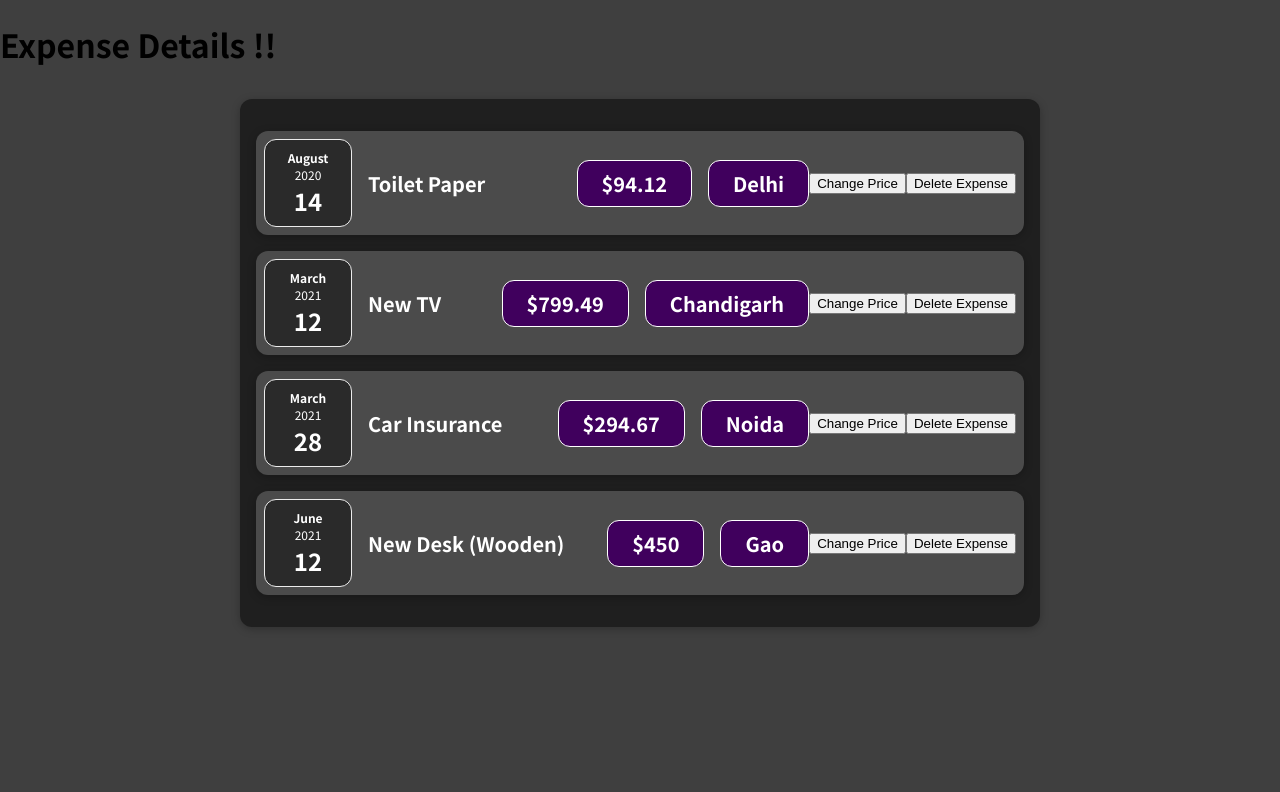
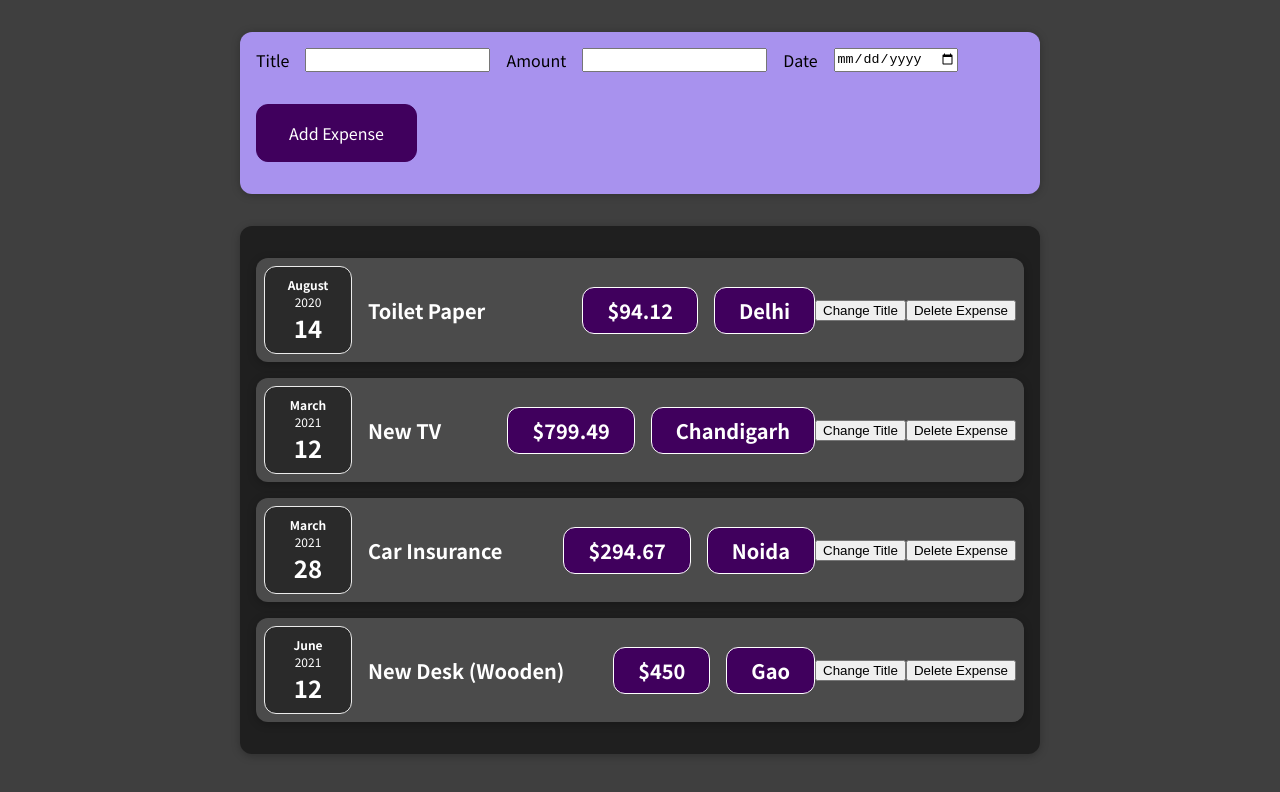
Before and after one commit to Rahul-71/Expenses, a React (Create React App) app: page / in a window 1280 px wide. Shown: the top 792 px of the page. Built offline with nearby package versions, Linux system fonts and the light colour scheme.

Commit message:
Task3. loggin all the inputs to console.

```diff
--- a/src/App.js
+++ b/src/App.js
@@ -1,4 +1,5 @@
 import Expenses from "./components/Expenses/Expenses";
+import NewExpense from "./components/NewExpense/NewExpense";
 import "./index.css";
 
 const App = () => {
@@ -11,7 +12,8 @@
 
 	return (
 		<div className="App">
-			<h1>Expense Details !!</h1>
+			{/* <h1>Expense Details !!</h1> */}
+			<NewExpense />
 			<Expenses expenses={expenses} />
 		</div>
 	);
--- a/src/components/Expenses/ExpenseItems.js
+++ b/src/components/Expenses/ExpenseItems.js
@@ -5,11 +5,10 @@
 import "./ExpenseItems.css";
 
 function ExpenseItems(props) {
-    const [amount, setAmount] = useState(props.amount);
-
+    const [title, setTitle] = useState(props.title);
     const clickHandler = () => {
-        setAmount(100);
-        console.log(amount);
+        setTitle("New Title")
+        console.log("clicked !!");
     }
 
     const deleteExpense = (event) => {
@@ -20,8 +19,8 @@
     return (
         <Card className="expense-item">
             <ExpenseDate date={props.date} />
-            <ExpenseDetails title={props.title} amount={amount} location={props.location} />
-            <button onClick={clickHandler}>Change Price</button>
+            <ExpenseDetails title={title} amount={props.amount} location={props.location} />
+            <button onClick={clickHandler}>Change Title</button>
             <button onClick={deleteExpense}>Delete Expense</button>
         </Card >
     );
--- /dev/null
+++ b/src/components/NewExpense/ExpenseForm.css
@@ -0,0 +1,26 @@
+.new-expense__controls {
+    display: flex;
+    flex-wrap: wrap;
+    gap: 1rem;
+    margin-bottom: 1rem;
+    text-align: left;
+}
+
+.new-expense__control label {
+    font-weight: bold;
+    margin-bottom: 0.5rem;
+    display: block;
+}
+
+.new-expense__control input {
+    font: inherit;
+    padding: 0.5rem;
+    border-radius: 6px;
+    border: 1px solid #ccc;
+    width: 20rem;
+    max-width: 100%;
+}
+
+.new-expense__actions {
+    text-align: right;
+}
--- /dev/null
+++ b/src/components/NewExpense/ExpenseForm.js
@@ -0,0 +1,37 @@
+import "./ExpenseForm.css";
+
+export default function ExpenseForm() {
+
+    const titleInputHandler = (event) => {
+        console.log(`Title input: ${event.target.value}`);
+    }
+    const amountInputHandler = (event) => {
+        console.log(`Amount input: ${event.target.value}`);
+    }
+    const dateInputHandler = (event) => {
+        console.log(`Date input: ${event.target.value}`);
+    }
+
+
+    return (
+        <form>
+            <div className="new-expense__controls" >
+                <div className="new-expense__controls" >
+                    <label>Title</label>
+                    <input type="text" onChange={titleInputHandler} />
+                </div>
+                <div className="new-expense__controls" >
+                    <label>Amount</label>
+                    <input type="number" min="50" step="1" onChange={amountInputHandler} />
+                </div>
+                <div className="new-expense__controls" >
+                    <label>Date</label>
+                    <input type="date" min="2019-01-01" onChange={dateInputHandler} />
+                </div>
+                <div className="new-expense__actions" >
+                    <button type="submit">Add Expense</button>
+                </div>
+            </div>
+        </form>
+    );
+}
--- /dev/null
+++ b/src/components/NewExpense/NewExpense.css
@@ -0,0 +1,38 @@
+.new-expense {
+    background-color: #a892ee;
+    padding: 1rem;
+    margin: 2rem auto;
+    width: 50rem;
+    max-width: 95%;
+    border-radius: 12px;
+    text-align: center;
+    box-shadow: 0 1px 8px rgba(0, 0, 0, 0.25);
+}
+
+.new-expense button {
+    font: inherit;
+    cursor: pointer;
+    padding: 1rem 2rem;
+    border: 1px solid #40005d;
+    background-color: #40005d;
+    color: white;
+    border-radius: 12px;
+    margin-right: 1rem;
+}
+
+.new-expense button:hover,
+.new-expense button:active {
+    background-color: #510674;
+    border-color: #510674;
+}
+
+.new-expense button.alternative {
+    color: #220131;
+    border-color: transparent;
+    background-color: transparent;
+}
+
+.new-expense button.alternative:hover,
+.new-expense button.alternative:active {
+    background-color: #ddb3f8;
+}
--- /dev/null
+++ b/src/components/NewExpense/NewExpense.js
@@ -0,0 +1,10 @@
+import ExpenseForm from "./ExpenseForm";
+import "./NewExpense.css";
+
+export default function NewExpense() {
+    return (
+        <div className="new-expense" >
+            <ExpenseForm />
+        </div>
+    );
+}
```
